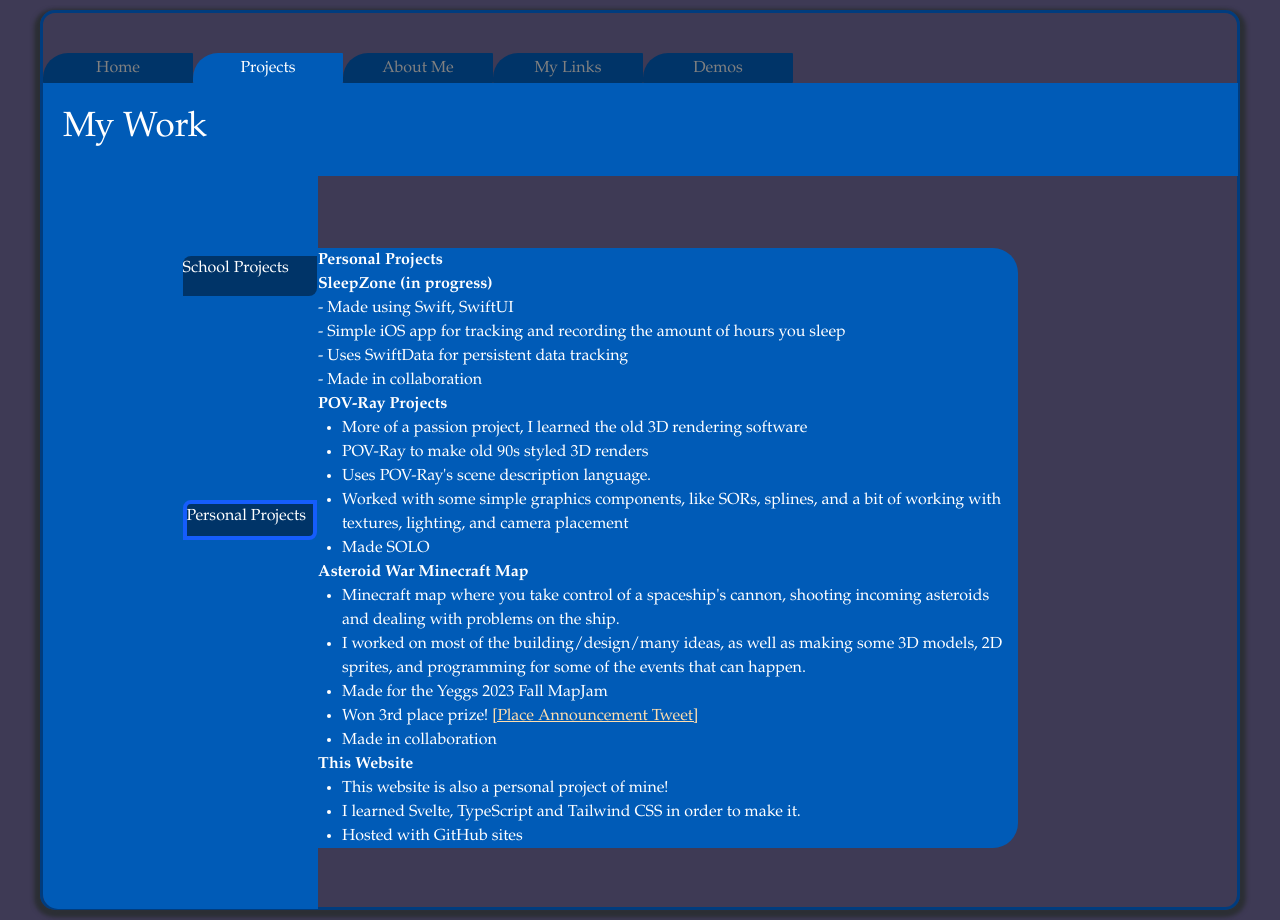
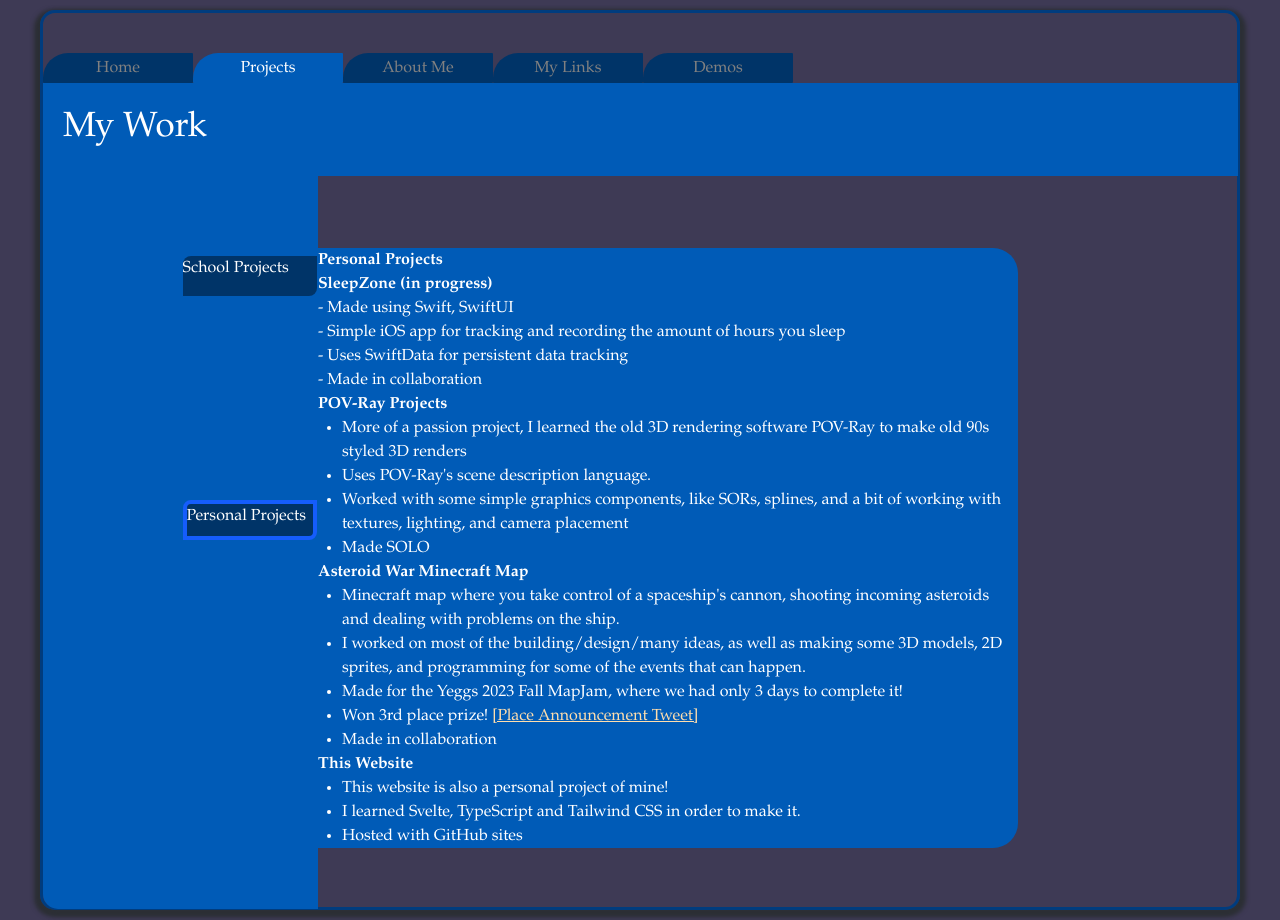
Before and after one commit to scottm213/scottmattera.net, a SvelteKit app: page /work in a window 1280 px wide. Both pictures are taken after a click on the button "Personal Projects". Built offline with nearby package versions, Linux system fonts and the light colour scheme.

Commit message:
update work page, fix a lot of sizing stuff

```diff
--- a/src/routes/work/+page.svelte
+++ b/src/routes/work/+page.svelte
@@ -107,8 +107,8 @@
                         - Made in collaboration</p>
                     <p class = "font-bold">POV-Ray Projects </p>
                     <ul class="list-disc pl-6">
-                        <li>More of a passion project, I learned the old 3D rendering software </li>
-                        <li>POV-Ray to make old 90s styled 3D renders</li>
+                        <li>More of a passion project, I learned the old 3D rendering software
+                        POV-Ray to make old 90s styled 3D renders</li>
                         <li>Uses POV-Ray's scene description language.</li>
                         <li>Worked with some simple graphics components, like SORs, splines, and a bit of working with textures, lighting,
                         and camera placement</li>
@@ -120,7 +120,7 @@
                        shooting incoming asteroids and dealing with problems on the ship.</li>
                    <li> I worked on most of the building/design/many ideas, as well as making some
                     3D models, 2D sprites, and programming for some of the events that can happen.</li>
-                        <li>Made for the Yeggs 2023 Fall MapJam</li>
+                        <li>Made for the Yeggs 2023 Fall MapJam, where we had only 3 days to complete it!</li>
                         <li>Won 3rd place prize! <a class = "tweet" href="https://x.com/YeggsStudios/status/1707034081102266798?s=20">[Place Announcement Tweet]</a></li>
                         <li> Made in collaboration</li>
                    </ul>
```
